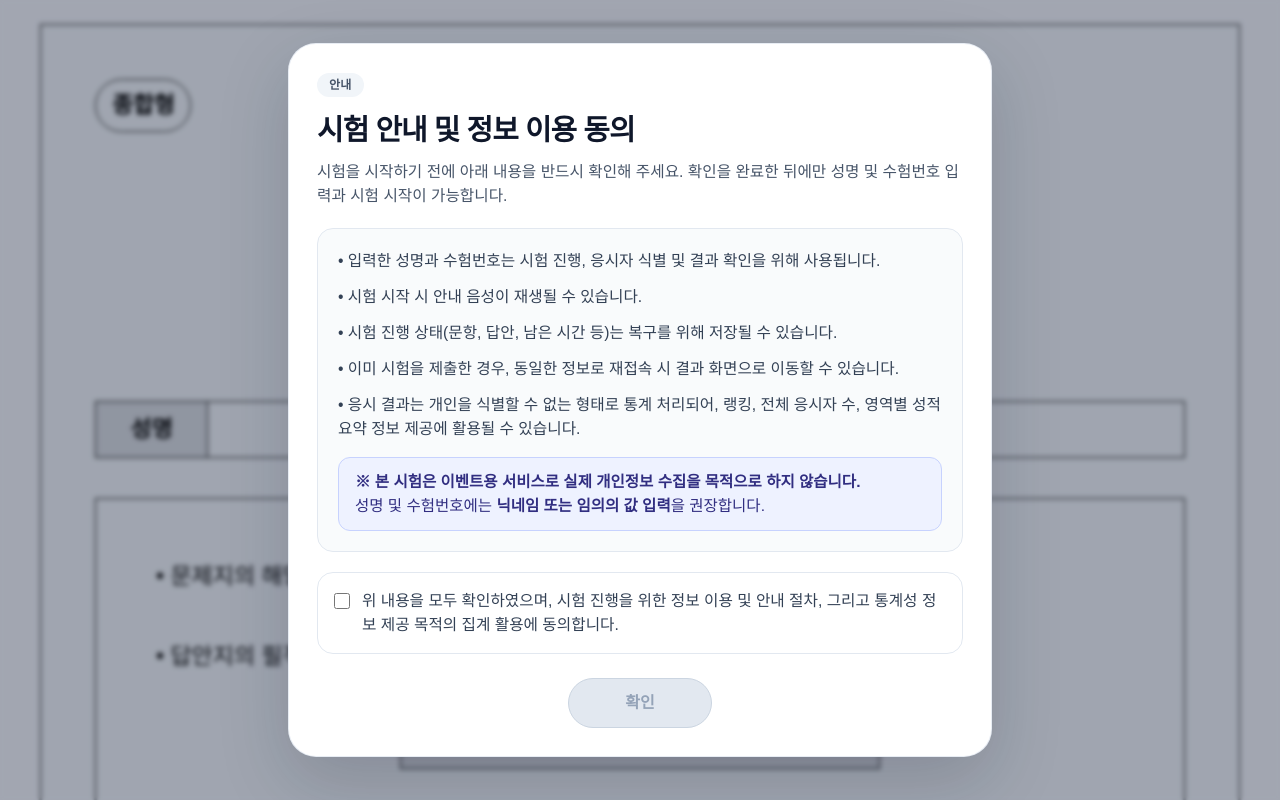
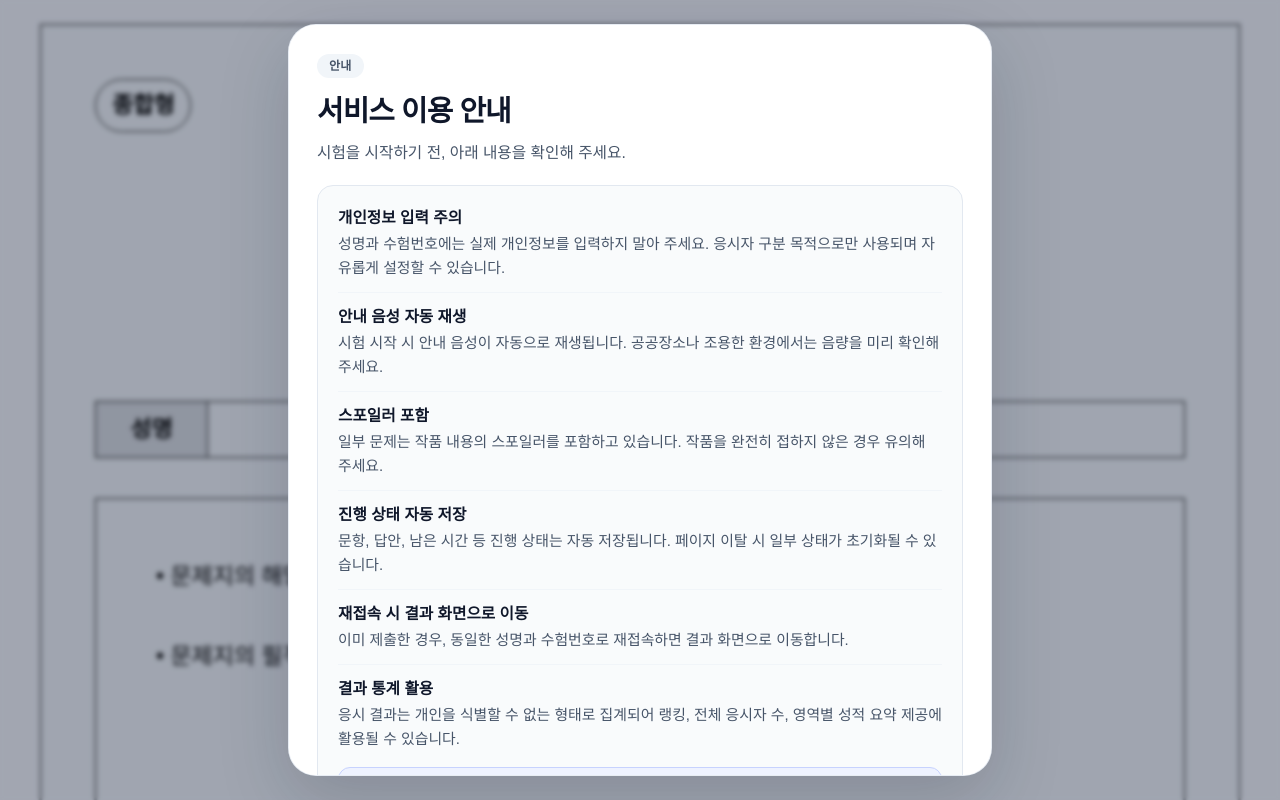
Before and after one commit to Combined-Kingdom-Family/anabyss_0401, a Next.js app in the folder anabyss/: page / in a window 1280 px wide. Shown: the top 800 px of the page. Built offline with nearby package versions, Linux system fonts and the light colour scheme.

Commit message:
fix modal sentence

```diff
--- a/anabyss/src/components/landing/LandingForm.tsx
+++ b/anabyss/src/components/landing/LandingForm.tsx
@@ -131,46 +131,81 @@ export default function LandingForm() {
                 </div>
 
                 <h2 className="mt-3 text-[clamp(1.4rem,2.4vw,1.8rem)] font-bold tracking-[-0.03em] text-slate-900">
-                  시험 안내 및 정보 이용 동의
+                  서비스 이용 안내
                 </h2>
 
                 <p className="mt-2 text-[clamp(1rem,1.4vw,1.15rem)] leading-6 text-slate-600 sm:text-[0.98rem]">
-                  시험을 시작하기 전에 아래 내용을 반드시 확인해 주세요. 확인을 완료한 뒤에만
-                  성명 및 수험번호 입력과 시험 시작이 가능합니다.
+                  시험을 시작하기 전, 아래 내용을 확인해 주세요.
                 </p>
               </div>
 
               <div className="rounded-2xl border border-slate-200 bg-slate-50/80 p-4 sm:p-5">
-                <ul className="space-y-3 text-[clamp(1rem,1.4vw,1.15rem)] leading-6 text-slate-700 sm:text-[0.98rem]">
-                  <li>
-                    • 입력한 성명과 수험번호는 시험 진행, 응시자 식별 및 결과 확인을 위해
-                    사용됩니다.
+                <ul className="space-y-0 divide-y divide-slate-100 text-[clamp(1rem,1.4vw,1.15rem)] leading-6 text-slate-700 sm:text-[0.98rem]">
+
+                  {/* 항목 1: 개인정보 — 가장 중요, 최상단 */}
+                  <li className="py-3 first:pt-0 last:pb-0">
+                    <p className="font-semibold text-slate-900">개인정보 입력 주의</p>
+                    <p className="mt-0.5 text-slate-600 text-[0.95em]">
+                      성명과 수험번호에는 실제 개인정보를 입력하지 말아 주세요.
+                      응시자 구분 목적으로만 사용되며 자유롭게 설정할 수 있습니다.
+                    </p>
                   </li>
-                  <li>• 시험 시작 시 안내 음성이 재생될 수 있습니다.</li>
-                  <li>
-                    • 시험 진행 상태(문항, 답안, 남은 시간 등)는 복구를 위해 저장될 수
-                    있습니다.
+
+                  {/* 항목 2: 음성 */}
+                  <li className="py-3 first:pt-0 last:pb-0">
+                    <p className="font-semibold text-slate-900">안내 음성 자동 재생</p>
+                    <p className="mt-0.5 text-slate-600 text-[0.95em]">
+                      시험 시작 시 안내 음성이 자동으로 재생됩니다.
+                      공공장소나 조용한 환경에서는 음량을 미리 확인해 주세요.
+                    </p>
                   </li>
-                  <li>
-                    • 이미 시험을 제출한 경우, 동일한 정보로 재접속 시 결과 화면으로 이동할
-                    수 있습니다.
+
+                  {/* 항목 3: 스포일러 */}
+                  <li className="py-3 first:pt-0 last:pb-0">
+                    <p className="font-semibold text-slate-900">스포일러 포함</p>
+                    <p className="mt-0.5 text-slate-600 text-[0.95em]">
+                      일부 문제는 작품 내용의 스포일러를 포함하고 있습니다.
+                      작품을 완전히 접하지 않은 경우 유의해 주세요.
+                    </p>
                   </li>
-                  <li>
-                    • 응시 결과는 개인을 식별할 수 없는 형태로 통계 처리되어, 랭킹, 전체
-                    응시자 수, 영역별 성적 요약 정보 제공에 활용될 수 있습니다.
+
+                  {/* 항목 4: 진행 상태 저장 */}
+                  <li className="py-3 first:pt-0 last:pb-0">
+                    <p className="font-semibold text-slate-900">진행 상태 자동 저장</p>
+                    <p className="mt-0.5 text-slate-600 text-[0.95em]">
+                      문항, 답안, 남은 시간 등 진행 상태는 자동 저장됩니다.
+                      페이지 이탈 시 일부 상태가 초기화될 수 있습니다.
+                    </p>
                   </li>
+
+                  {/* 항목 5: 재접속 */}
+                  <li className="py-3 first:pt-0 last:pb-0">
+                    <p className="font-semibold text-slate-900">재접속 시 결과 화면으로 이동</p>
+                    <p className="mt-0.5 text-slate-600 text-[0.95em]">
+                      이미 제출한 경우, 동일한 성명과 수험번호로 재접속하면 결과 화면으로 이동합니다.
+                    </p>
+                  </li>
+
+                  {/* 항목 6: 통계 */}
+                  <li className="py-3 first:pt-0 last:pb-0">
+                    <p className="font-semibold text-slate-900">결과 통계 활용</p>
+                    <p className="mt-0.5 text-slate-600 text-[0.95em]">
+                      응시 결과는 개인을 식별할 수 없는 형태로 집계되어
+                      랭킹, 전체 응시자 수, 영역별 성적 요약 제공에 활용될 수 있습니다.
+                    </p>
+                  </li>
+
                 </ul>
 
+                {/* 파란 강조 박스: 팬메이드 명시 + 개인정보 금지 핵심 반복 */}
                 <div className="mt-4 rounded-xl border border-indigo-200 bg-indigo-50 px-4 py-3">
                   <p className="text-[clamp(1rem,1.4vw,1.15rem)] leading-6 text-indigo-900 sm:text-[0.97rem]">
                     <span className="font-semibold">
-                      ※ 본 시험은 이벤트용 서비스로 실제 개인정보 수집을 목적으로 하지
-                      않습니다.
+                      ※ 본 시험은 팬메이드 이벤트 콘텐츠로, 실제 개인정보 수집을 목적으로 하지 않습니다.
                     </span>
                     <br />
-                    성명 및 수험번호에는{" "}
-                    <span className="font-semibold">닉네임 또는 임의의 값 입력</span>을
-                    권장합니다.
+                    성명과 수험번호에는{" "}
+                    <span className="font-semibold">실제 개인정보를 입력하지 말아 주세요.</span>
                   </p>
                 </div>
               </div>
@@ -183,8 +218,7 @@ export default function LandingForm() {
                   className="mt-1 h-4 w-4 shrink-0 rounded border-slate-300 text-slate-900 focus:ring-slate-400"
                 />
                 <span className="text-[clamp(1rem,1.4vw,1.15rem)] leading-6 text-slate-700 sm:text-[0.98rem]">
-                  위 내용을 모두 확인하였으며, 시험 진행을 위한 정보 이용 및 안내 절차,
-                  그리고 통계성 정보 제공 목적의 집계 활용에 동의합니다.
+                  위 내용을 확인하였으며, 서비스 이용 및 통계 집계 활용에 동의합니다.
                 </span>
               </label>
 
@@ -207,6 +241,7 @@ export default function LandingForm() {
           </div>
         </div>
       ) : null}
+
 
       <main className="min-h-screen bg-[#F1F3FB] px-2 py-2 sm:px-5 sm:py-5 lg:px-6 lg:py-6">
         <audio ref={audioRef} onEnded={handleEnded} preload="auto" />
@@ -307,7 +342,7 @@ export default function LandingForm() {
                     <li>• 문제지의 해당란에 성명과 수험 번호를 정확히 쓰시오.</li>
 
                     <li>
-                      • 답안지의 필적 확인란에 다음의 문구를 정자로 기재하시오.
+                      • 문제지의 필적 확인란에 다음의 문구를 정자로 기재하시오.
                       <div className="mt-4 flex justify-center">
                         <div className="relative w-full max-w-[30rem]">
                           <input
@@ -328,11 +363,12 @@ export default function LandingForm() {
                     </li>
 
                     <li>
-                      • 답안지의 해당란에 성명과 수험 번호를 쓰고, 또 수험 번호와 답을
-                      정확히 표시하시오.
+                      • 총 4개 영역, 영역당 5문항으로 구성되며 총 20문항 입니다.
                     </li>
 
-                    <li>• 총 20개 문항, 한 문항 당 5점 입니다.</li>
+                    <li>• 한 문항당 5점이며, 만점은 100점입니다.</li>
+
+                    <li>• 총 시험 시간은 20분이며, 시간 종료 시 자동 제출 됩니다.</li>
                   </ul>
                 </div>
 
--- a/anabyss/src/data/questions.ts
+++ b/anabyss/src/data/questions.ts
@@ -46,7 +46,7 @@ export const questions: Question[] = [
     area: "서사",
     type: "multiple",
     questionText: "다음 중 키나드를 이용해 황제인 듀랜트를 시해하려 한 집단의 명칭으로 옳은 것은 무엇인가?",
-    choices: ["루마사이트", "루머사이트", "루퍼사이트", "루시퍼일듯"],
+    choices: ["루마사이트", "루퍼사이트", "루머사이트", "루시퍼일듯"],
     answer: 1,
   },
   {
```
